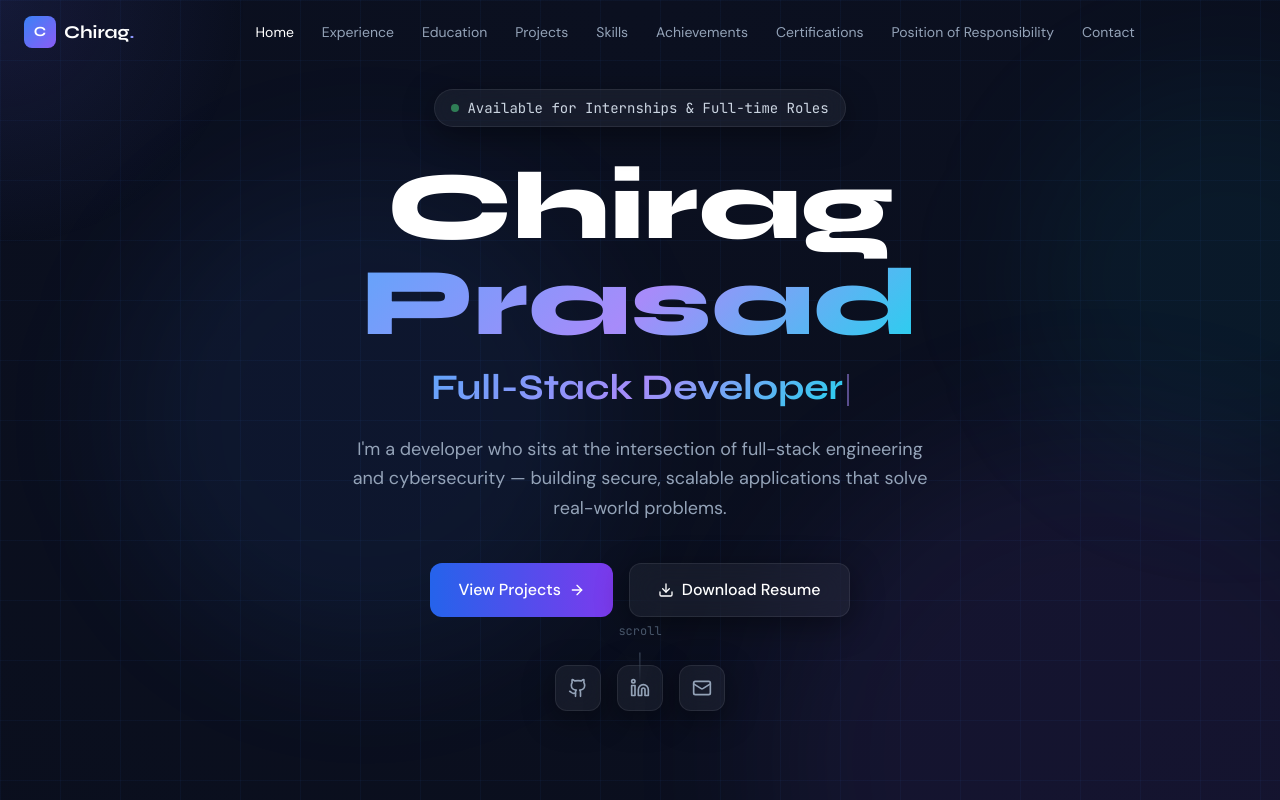
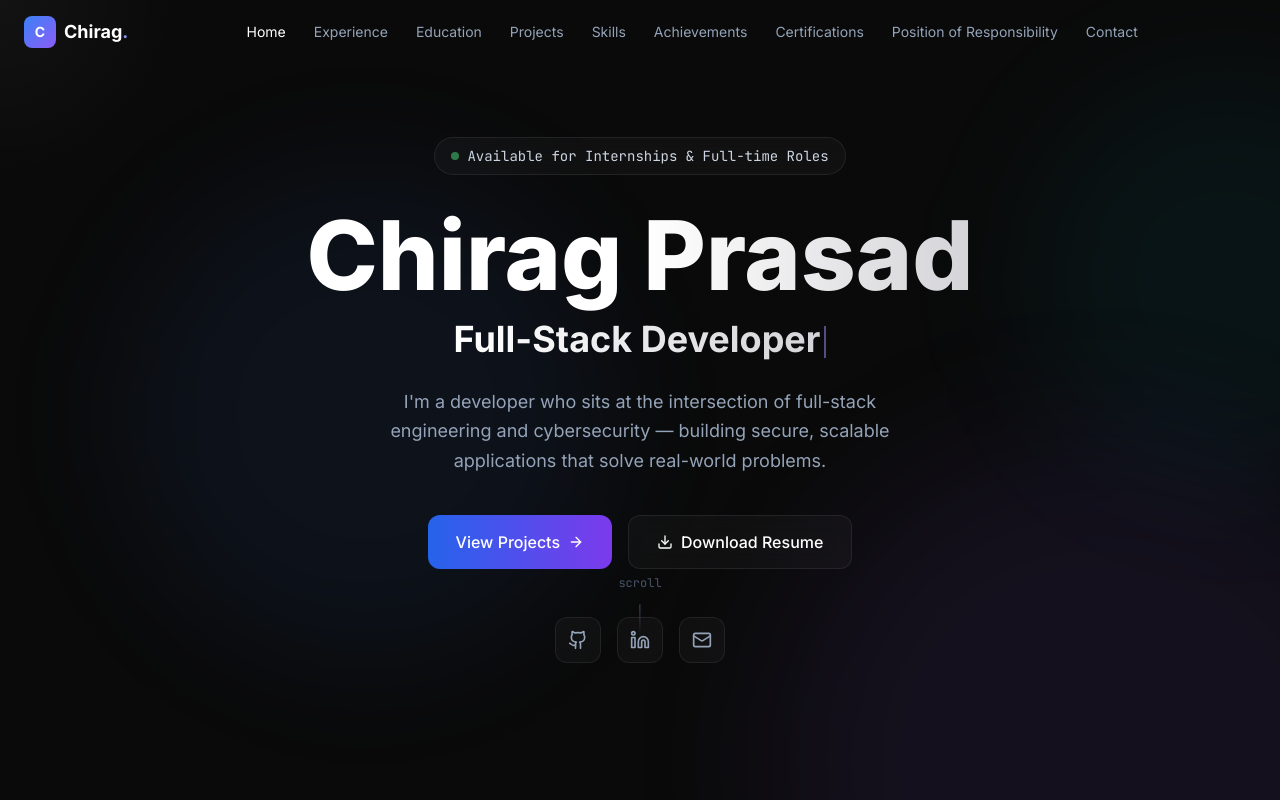
Before and after one commit to Chiiraag11/Portfolio, a Next.js app: page / in a window 1280 px wide. Shown: the top 800 px of the page. Built offline with nearby package versions, Linux system fonts and the light colour scheme.

Commit message:
Revamp portfolio UI with modern Vercel-inspired theme

```diff
--- a/src/app/globals.css
+++ b/src/app/globals.css
@@ -1,24 +1,24 @@
-@import url('https://fonts.googleapis.com/css2?family=Syne:wght@400;500;600;700;800&family=DM+Sans:ital,opsz,wght@0,9..40,300;0,9..40,400;0,9..40,500;1,9..40,300&family=JetBrains+Mono:wght@400;500&display=swap');
+@import url('https://fonts.googleapis.com/css2?family=Inter:wght@300;400;500;600;700;800&family=JetBrains+Mono:wght@400;500&display=swap');
 
 @tailwind base;
 @tailwind components;
 @tailwind utilities;
 
 :root {
-  --font-display: 'Syne', sans-serif;
-  --font-body: 'DM Sans', sans-serif;
+  --font-display: 'Inter', sans-serif;
+  --font-body: 'Inter', sans-serif;
   --font-mono: 'JetBrains Mono', monospace;
 
-  --accent-blue: #3B82F6;
-  --accent-violet: #8B5CF6;
-  --accent-cyan: #22D3EE;
+  --bg-primary: #0A0A0A;
+  --bg-secondary: #111111;
 
-  --text-primary: #F8FAFC;
-  --text-secondary: #CBD5F5;
-  --text-muted: #94A3B8;
+  --accent: #FFFFFF;
 
-  --glow-blue: rgba(59, 130, 246, 0.5);
-  --glow-violet: rgba(139, 92, 246, 0.5);
+  --text-primary: #FFFFFF;
+  --text-secondary: #D4D4D8;
+  --text-muted: #A1A1AA;
+
+  --border-color: rgba(255,255,255,0.08);
 }
 
 * {
@@ -33,136 +33,194 @@ html {
 }
 
 body {
-  background: radial-gradient(circle at top, #0B1020 0%, #05070F 100%);
+  background: var(--bg-primary);
   color: var(--text-primary);
   font-family: var(--font-body);
   overflow-x: hidden;
+  position: relative;
+}
+
+/* Noise Texture */
+body::before {
+  content: "";
+  position: fixed;
+  inset: 0;
+  opacity: 0.025;
+  pointer-events: none;
+  z-index: -1;
+
+  background-image:
+    radial-gradient(circle at 20% 20%, rgba(255,255,255,.2) 1px, transparent 1px),
+    radial-gradient(circle at 80% 80%, rgba(255,255,255,.15) 1px, transparent 1px);
+
+  background-size: 50px 50px;
 }
 
 /* Scrollbar */
+
 ::-webkit-scrollbar {
   width: 6px;
 }
+
 ::-webkit-scrollbar-track {
-  background: #05070F;
+  background: #0A0A0A;
 }
+
 ::-webkit-scrollbar-thumb {
-  background: linear-gradient(180deg, #3B82F6, #8B5CF6);
-  border-radius: 10px;
+  background: rgba(255,255,255,0.15);
+  border-radius: 999px;
+}
+
+::-webkit-scrollbar-thumb:hover {
+  background: rgba(255,255,255,0.25);
 }
 
 /* Selection */
+
 ::selection {
-  background: rgba(139, 92, 246, 0.4);
-  color: #fff;
+  background: rgba(255,255,255,0.15);
+  color: white;
 }
 
-/* Glass morphism (UPGRADED) */
+/* Glass Cards */
+
 .glass {
-  background: rgba(255, 255, 255, 0.05);
-  backdrop-filter: blur(16px);
-  -webkit-backdrop-filter: blur(16px);
-  border: 1px solid rgba(255, 255, 255, 0.08);
-  box-shadow: 0 8px 32px rgba(0, 0, 0, 0.4);
+  background: rgba(255,255,255,0.03);
+  border: 1px solid rgba(255,255,255,0.08);
+
+  backdrop-filter: blur(10px);
+  -webkit-backdrop-filter: blur(10px);
+
+  box-shadow: none;
+}
+
+.glass-hover {
+  transition: all 0.4s ease;
 }
 
 .glass-hover:hover {
-  background: rgba(255, 255, 255, 0.08);
-  border-color: rgba(139, 92, 246, 0.4);
-  box-shadow: 0 0 40px rgba(139, 92, 246, 0.2);
+  background: rgba(255,255,255,0.05);
+  border-color: rgba(255,255,255,0.14);
+  transform: translateY(-4px);
 }
 
-/* Gradient text (more vibrant) */
+/* Text Gradient */
+
 .gradient-text {
-  background: linear-gradient(135deg, #60A5FA, #A78BFA, #22D3EE);
+  background: linear-gradient(
+    90deg,
+    #ffffff,
+    #d4d4d8
+  );
+
   -webkit-background-clip: text;
   -webkit-text-fill-color: transparent;
   background-clip: text;
 }
 
-/* Glow effects (stronger) */
-.glow-blue {
-  box-shadow: 0 0 25px rgba(59, 130, 246, 0.6), 0 0 80px rgba(59, 130, 246, 0.2);
+/* Minimal Shadows */
+
+.glow-blue,
+.glow-violet {
+  box-shadow: 0 10px 40px rgba(255,255,255,0.04);
 }
 
-.glow-violet {
-  box-shadow: 0 0 25px rgba(139, 92, 246, 0.6), 0 0 80px rgba(139, 92, 246, 0.2);
+/* Remove Grid */
+
+.grid-bg {
+  background-image: none;
 }
 
-/* Grid background (slightly more visible) */
-.grid-bg {
-  background-image:
-    linear-gradient(rgba(59, 130, 246, 0.05) 1px, transparent 1px),
-    linear-gradient(90deg, rgba(59, 130, 246, 0.05) 1px, transparent 1px);
-  background-size: 60px 60px;
-}
+/* Animated Border */
 
-/* Animated border (stronger effect) */
 .animated-border::before {
-  content: '';
+  content: "";
   position: absolute;
   inset: -1px;
   border-radius: inherit;
-  background: linear-gradient(135deg, #3B82F6, #8B5CF6, #22D3EE, #3B82F6);
-  background-size: 300% 300%;
-  animation: gradient-x 4s ease infinite;
+
+  background: linear-gradient(
+    90deg,
+    rgba(255,255,255,.08),
+    rgba(255,255,255,.15),
+    rgba(255,255,255,.08)
+  );
+
+  opacity: 0;
+  transition: opacity .3s ease;
   z-index: -1;
-  opacity: 0;
-  transition: opacity 0.3s;
 }
 
 .animated-border:hover::before {
   opacity: 1;
 }
 
-/* Section spacing */
+/* Section Spacing */
+
 .section-pad {
-  padding: 6rem 0;
+  padding: 7rem 0;
 }
 
-/* Cursor glow (more visible) */
+/* Cursor Glow */
+
 .cursor-glow {
   position: fixed;
-  width: 500px;
-  height: 500px;
+  width: 400px;
+  height: 400px;
+
   border-radius: 50%;
-  background: radial-gradient(circle, rgba(99, 102, 241, 0.12) 0%, transparent 70%);
+
+  background:
+    radial-gradient(
+      circle,
+      rgba(255,255,255,0.04) 0%,
+      transparent 70%
+    );
+
   pointer-events: none;
   transform: translate(-50%, -50%);
   z-index: 0;
 }
 
-/* Typing cursor */
+/* Typing Cursor */
+
 .typing-cursor::after {
   content: '|';
   animation: blink 1s step-end infinite;
-  color: #A78BFA;
+  color: rgba(255,255,255,0.7);
 }
 
-/* Progress bar */
+/* Progress Bar */
+
 .progress-bar {
   position: fixed;
   top: 0;
   left: 0;
-  height: 3px;
-  background: linear-gradient(90deg, #3B82F6, #8B5CF6, #22D3EE);
+
+  height: 2px;
+
+  background: white;
   z-index: 9998;
 }
 
-/* Skill badge (better hover) */
+/* Skill Badge */
+
 .skill-badge {
-  background: rgba(255, 255, 255, 0.06);
-  border: 1px solid rgba(255, 255, 255, 0.1);
+  background: rgba(255,255,255,0.03);
+  border: 1px solid rgba(255,255,255,0.08);
+
+  transition: all .3s ease;
 }
 
 .skill-badge:hover {
-  background: rgba(139, 92, 246, 0.2);
-  border-color: rgba(139, 92, 246, 0.6);
+  background: rgba(255,255,255,0.06);
+  border-color: rgba(255,255,255,0.14);
+
   transform: translateY(-3px);
-  box-shadow: 0 10px 30px rgba(139, 92, 246, 0.3);
 }
 
-/* Typography helpers */
+/* Typography */
+
 .text-primary {
   color: var(--text-primary);
 }
@@ -174,3 +232,11 @@ body {
 .text-muted {
   color: var(--text-muted);
 }
+
+/* Animations */
+
+@keyframes blink {
+  50% {
+    opacity: 0;
+  }
+}
```
